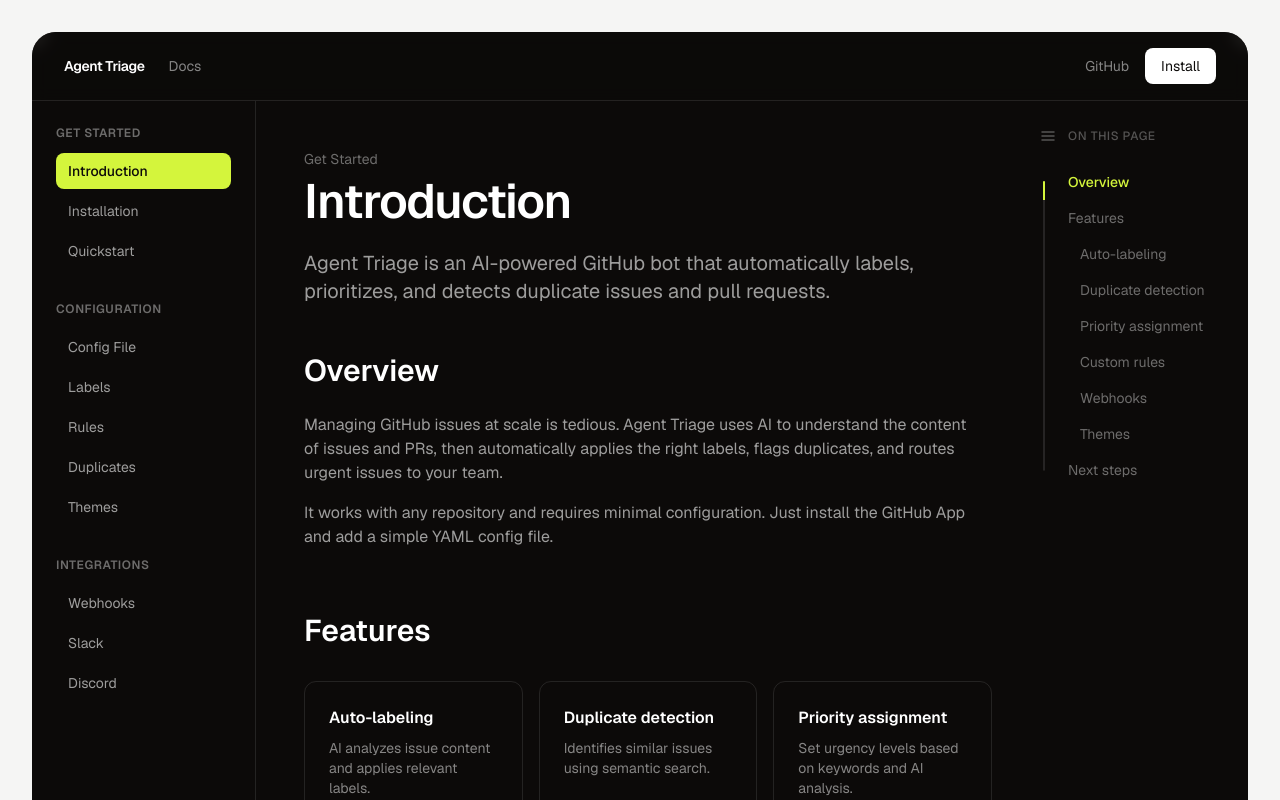
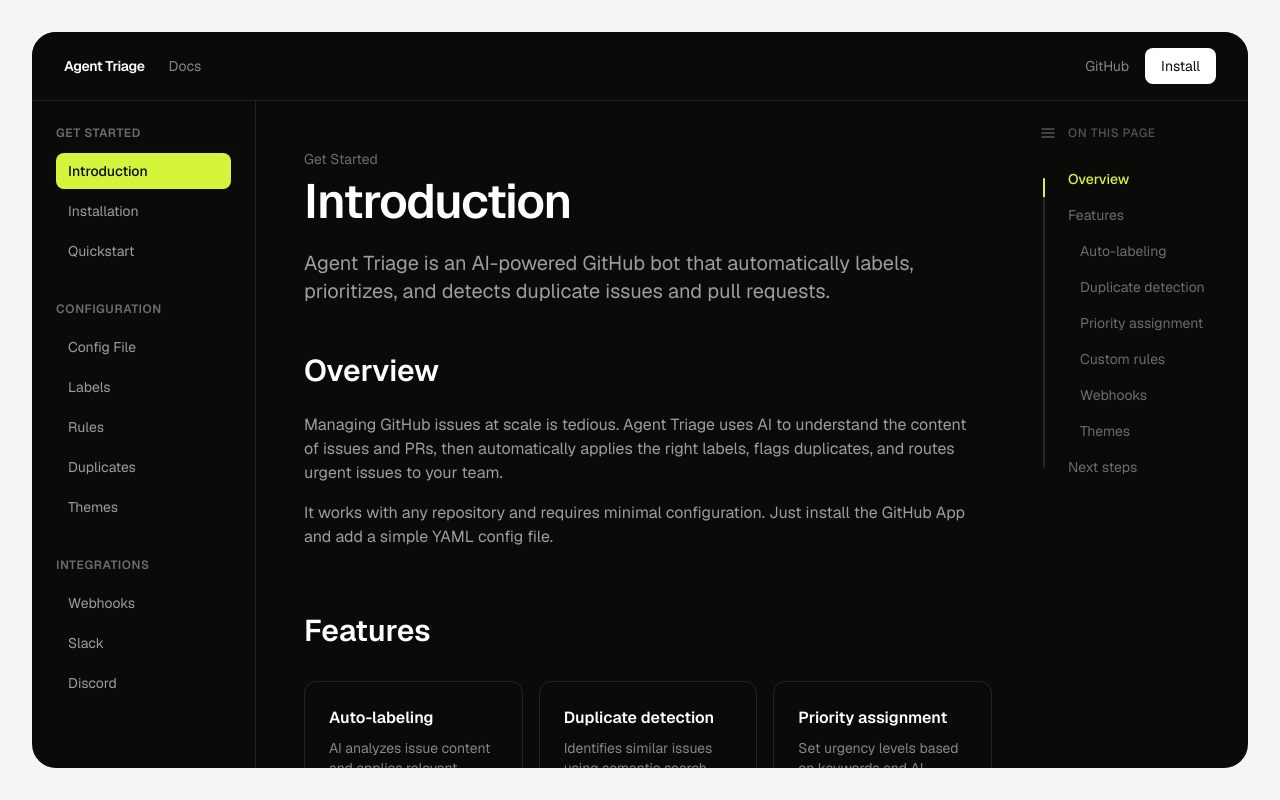
Before and after one commit to tigent/app, a Next.js app: page /docs in a window 1280 px wide. Shown: the top 800 px of the page. Built offline with nearby package versions, Linux system fonts and the light colour scheme.

Commit message:
feat: make docs container fit screen with internal scroll

```diff
--- a/app/docs/layout.tsx
+++ b/app/docs/layout.tsx
@@ -5,9 +5,9 @@
 	children,
 }: { children: React.ReactNode }) {
 	return (
-		<div className="min-h-screen bg-warm p-4 md:p-6 lg:p-8">
-			<div className="bg-fg rounded-3xl min-h-[calc(100vh-2rem)] md:min-h-[calc(100vh-3rem)] lg:min-h-[calc(100vh-4rem)] overflow-hidden">
-				<header className="sticky top-0 z-50 bg-fg/80 backdrop-blur-sm border-b border-white/10">
+		<div className="h-screen bg-warm p-4 md:p-6 lg:p-8 overflow-hidden">
+			<div className="bg-fg rounded-3xl h-full flex flex-col overflow-hidden">
+				<header className="shrink-0 bg-fg border-b border-white/10">
 					<div className="flex items-center justify-between px-6 md:px-8 py-4">
 						<div className="flex items-center gap-6">
 							<a href="/" className="font-semibold text-sm tracking-tight text-white">
@@ -32,9 +32,11 @@
 					</div>
 				</header>
 
-				<div className="flex">
+				<div className="flex flex-1 min-h-0">
 					<Sidebar />
-					<main className="flex-1 min-w-0 px-6 md:px-8 lg:px-12 pb-12">{children}</main>
+					<main className="flex-1 min-w-0 px-6 md:px-8 lg:px-12 overflow-y-auto">
+						{children}
+					</main>
 					<Toc />
 				</div>
 			</div>
--- a/app/docs/sidebar.tsx
+++ b/app/docs/sidebar.tsx
@@ -35,8 +35,8 @@
 	const pathname = usePathname();
 
 	return (
-		<aside className="hidden md:block w-56 shrink-0 border-r border-white/10">
-			<nav className="sticky top-16 h-[calc(100vh-8rem)] overflow-y-auto p-6">
+		<aside className="hidden md:block w-56 shrink-0 border-r border-white/10 overflow-y-auto">
+			<nav className="p-6">
 				<div className="space-y-8">
 					{navigation.map((group) => (
 						<div key={group.title}>
--- a/app/docs/toc.tsx
+++ b/app/docs/toc.tsx
@@ -1,6 +1,6 @@
 "use client";
 
-import { useEffect, useState, useCallback } from "react";
+import { useEffect, useState, useCallback, useRef } from "react";
 
 interface TocItem {
 	id: string;
@@ -11,6 +11,7 @@
 export function Toc() {
 	const [items, setItems] = useState<TocItem[]>([]);
 	const [active, setActive] = useState<string>("");
+	const containerRef = useRef<HTMLElement | null>(null);
 
 	useEffect(() => {
 		const headings = Array.from(
@@ -28,39 +29,39 @@
 		if (tocItems.length > 0) {
 			setActive(tocItems[0].id);
 		}
+
+		containerRef.current = document.querySelector("main");
 	}, []);
 
 	useEffect(() => {
-		if (items.length === 0) return;
+		if (items.length === 0 || !containerRef.current) return;
 
-		const headings = items
-			.map((item) => document.getElementById(item.id))
-			.filter(Boolean) as HTMLElement[];
+		const container = containerRef.current;
 
-		const observer = new IntersectionObserver(
-			(entries) => {
-				for (const entry of entries) {
-					if (entry.isIntersecting) {
-						setActive(entry.target.id);
-						break;
-					}
+		const handleScroll = () => {
+			const headings = items
+				.map((item) => document.getElementById(item.id))
+				.filter(Boolean) as HTMLElement[];
+
+			for (const heading of headings) {
+				const rect = heading.getBoundingClientRect();
+				if (rect.top >= 0 && rect.top <= 200) {
+					setActive(heading.id);
+					break;
 				}
-			},
-			{ rootMargin: "-100px 0px -60% 0px", threshold: 0 }
-		);
+			}
+		};
 
-		for (const heading of headings) {
-			observer.observe(heading);
-		}
-
-		return () => observer.disconnect();
+		container.addEventListener("scroll", handleScroll);
+		return () => container.removeEventListener("scroll", handleScroll);
 	}, [items]);
 
 	const scrollTo = useCallback((id: string) => {
 		const element = document.getElementById(id);
-		if (element) {
+		const container = containerRef.current;
+		if (element && container) {
 			const top = element.offsetTop - 100;
-			window.scrollTo({ top, behavior: "smooth" });
+			container.scrollTo({ top, behavior: "smooth" });
 		}
 	}, []);
 
@@ -71,8 +72,8 @@
 	const pathHeight = items.length * itemHeight;
 
 	return (
-		<aside className="hidden xl:block w-52 shrink-0">
-			<div className="sticky top-24">
+		<aside className="hidden xl:block w-52 shrink-0 overflow-y-auto pr-4">
+			<div className="py-6">
 				<div className="flex items-center gap-3 mb-5">
 					<svg className="w-4 h-4 text-white/30" viewBox="0 0 16 16" fill="none" aria-hidden="true">
 						<path d="M2 4h12M2 8h12M2 12h12" stroke="currentColor" strokeWidth="1.5" strokeLinecap="round" />
@@ -127,7 +128,7 @@
 					)}
 
 					<nav className="space-y-0">
-						{items.map((item, index) => {
+						{items.map((item) => {
 							const isActive = item.id === active;
 							const indent = item.level > 2 ? 12 : 0;
 							return (
```
